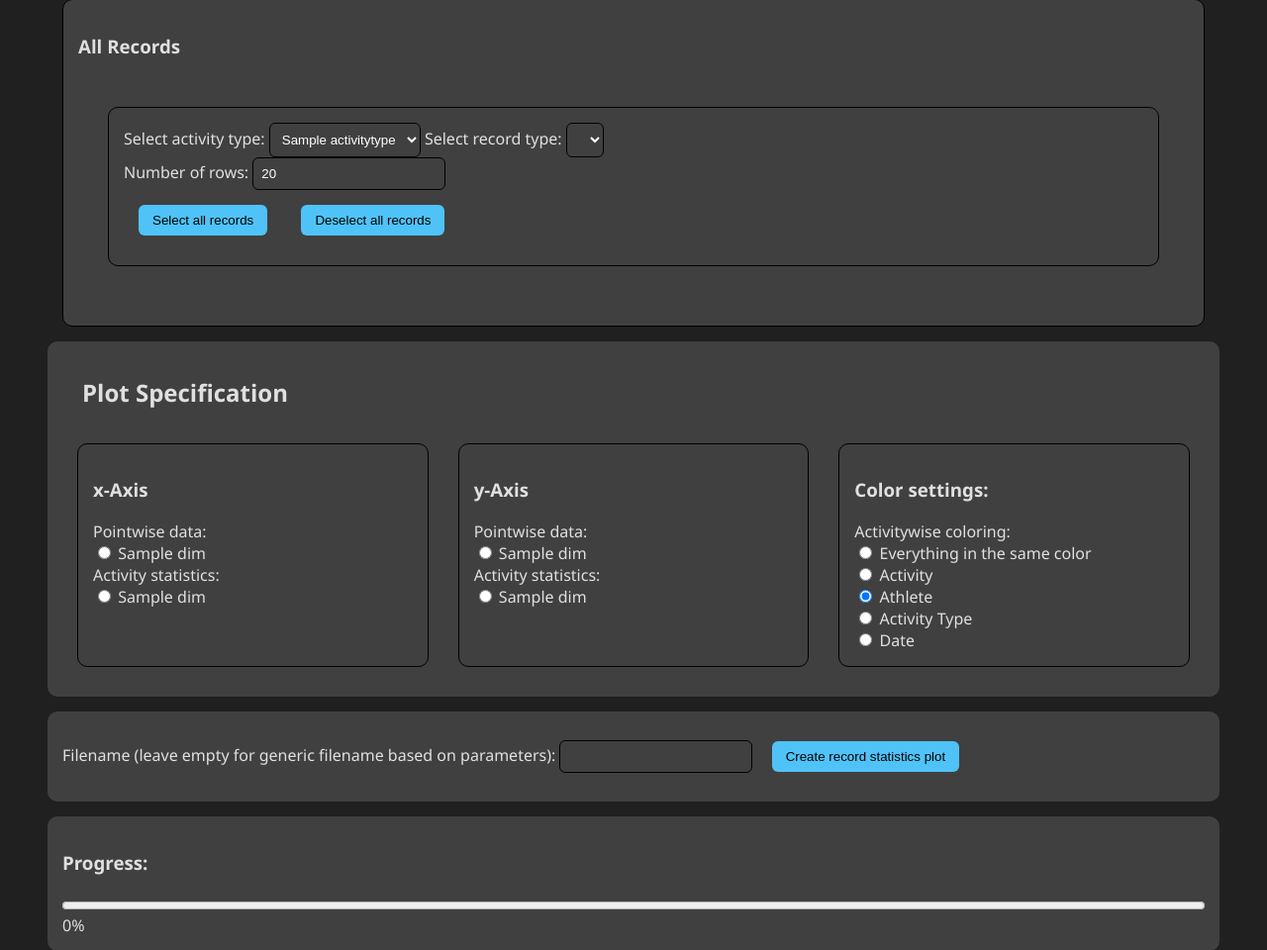
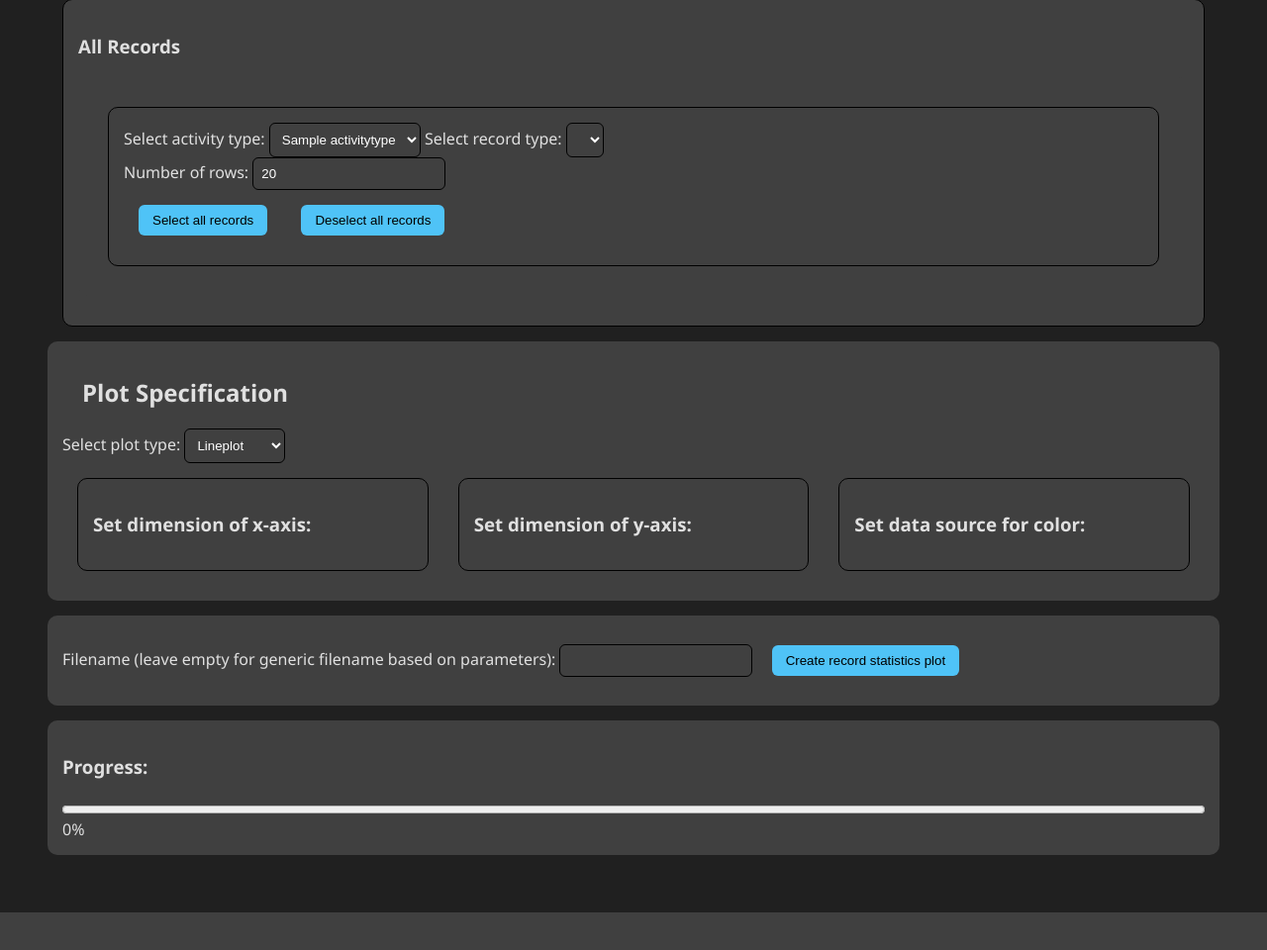
Before and after one commit to Feathergunner/GPXVis, a Flask app: template templates/records.html in a window 1280 px wide. Shown: the part 559-1519 px from the top of the page at 99% size. After the commit the page ends 1481 px from the top, so only its background shows below. Run offline with Flask 3, Linux system fonts and the light colour scheme; the template is opened without the code that fills it: most values are stand-ins (such as "Sample title", 1, 10 or a date in 2020); lists and menus that the app fills with data are empty; parts of the project's set-up code (start-up, migrations or seed data) failed here and were passed over.

Commit message:
Improve plot axis selection

```diff
--- a/App.py
+++ b/App.py
@@ -15,7 +15,7 @@ from src.misc import ensure_dir_exists, check_gps_range
 from src.misc_files import get_metadata_from_file
 
 from org import GPX_DIR
-from src.org_plotting import AXIS_DIM_CONT, AXIS_DIM_CAT
+from src.org_plotting import AXIS_DIM_CONT, AXIS_DIM_CAT, AXIS_DOM_COLOR
 
 app = Flask(__name__)
 # init database:
@@ -77,6 +77,7 @@ def statistics():
 		activity_types=_activity_types,
 		axisdim_cont= AXIS_DIM_CONT,
 		axisdim_cat=AXIS_DIM_CAT,
+		axisdim_color=AXIS_DOM_COLOR,
 		default_setting=_defaults)
 
 @app.route("/maps")
@@ -129,6 +130,7 @@ def records():
 		recordtypes=recordtypes_by_acttype,
 		axisdim_cont= AXIS_DIM_CONT,
 		axisdim_cat=AXIS_DIM_CAT,
+		axisdim_color=AXIS_DOM_COLOR,
 		default_setting=_defaults)
 
 @app.route("/settings")
--- a/src/org_plotting.py
+++ b/src/org_plotting.py
@@ -48,3 +48,11 @@ AXIS_DIM_CAT = [
 	{"value" : "total duration", "label": "Duration"},
 	{"value" : "total elevation", "label": "Total Elevation"}
 ]
+
+AXIS_DOM_COLOR = [
+	{"value" : "singular", "label" : "Everything in the same color"},
+	{"value" : "activity" , "label" : "Activity"},
+	{"value" : "athlete" , "label" : "Athlete"},
+	{"value" : "activitytype", "label" : "Activity Type"},
+	{"value" : "date", "label" : "Date"}
+]
--- a/static/js/main.js
+++ b/static/js/main.js
@@ -212,9 +212,9 @@ async function runDataPlotter() {
 			date_min: document.getElementById("inputDateMin").value,
 			date_max: document.getElementById("inputDateMax").value,
 			use_unkown_date: document.getElementById("checkUnknownDate").checked,
-			axis_x: document.getElementById("form_select_axis_x").elements["radio_axis_x"].value,
-			axis_y: document.getElementById("form_select_axis_y").elements["radio_axis_y"].value,
-			color_key: document.getElementById("form_select_color_key").elements["color_key"].value,
+			axis_x: document.getElementById("form_select_axis_x").elements["key_x"].value,
+			axis_y: document.getElementById("form_select_axis_y").elements["key_y"].value,
+			color_key: document.getElementById("form_select_axis_c").elements["key_c"].value,
 			filename: document.getElementById("input_filename").value
 		})
 	});
@@ -232,9 +232,9 @@ async function runDataPlotterRecords(){
 		},
 		body: JSON.stringify({
 			recorddata_ids: getFromSelection("selectedRecords"),
-			axis_x: document.getElementById("form_select_axis_x").elements["radio_axis_x"].value,
-			axis_y: document.getElementById("form_select_axis_y").elements["radio_axis_y"].value,
-			color_key: document.getElementById("form_select_color_key").elements["color_key"].value,
+			axis_x: document.getElementById("form_select_axis_x").elements["key_x"].value,
+			axis_y: document.getElementById("form_select_axis_y").elements["key_y"].value,
+			color_key: document.getElementById("form_select_axis_c").elements["key_c"].value,
 			filename: document.getElementById("input_filename").value
 		})
 	});
--- /dev/null
+++ b/static/js/select_plotparams.js
@@ -0,0 +1,73 @@
+let plotType = "Lineplot"
+let keyX = axisdim_cont[0]
+let keyY = axisdim_cont[1]
+let keyC = axisdim_color[0]
+
+let axisDimSelectionParent = null
+
+function createDimSelectionForm(axis){
+	axisDimSelectionParent = document.getElementById("divAxis_"+axis);
+	// Clear existing selection content:
+	axisDimSelectionParent.innerHTML = "";
+
+	// set which set of options is displayed:
+	if (axis == "c"){
+		// options are possible data sources for color:
+		axisOptions = axisdim_color;
+		//create Label:
+		label = document.createElement("h3");
+		label.textContent = "Set data source for color:";
+		axisDimSelectionParent.appendChild(label);
+	}else{
+		// options depend on plotType:
+		if (plotType == "Lineplot"){
+			// datapoint-wise data:
+			axisOptions = axisdim_cont;
+		}
+		if (plotType == "Scatterplot"){
+			// activity-wise / aggregated data:
+			axisOptions = axisdim_cat;
+		}
+		//create Label:
+		label = document.createElement("h3");
+		label.textContent = "Set dimension of "+axis+"-axis:";
+		axisDimSelectionParent.appendChild(label);
+	}
+
+	// create form:
+	const newForm = document.createElement("form");
+	newForm.id = "form_select_axis_"+axis;
+	// create options:
+	axisOptions.forEach(dimOption =>{
+		const optionRadio = document.createElement("input");
+		optionRadio.type = "radio";
+		optionRadio.value = dimOption.value;
+		optionRadio.name = "key_"+axis;
+		const optionLabel = document.createElement("label");
+		optionLabel.textContent = dimOption.label;
+		newForm.appendChild(optionRadio);
+		newForm.appendChild(optionLabel);
+		newForm.appendChild(document.createElement("br"));
+	});
+	axisDimSelectionParent.appendChild(newForm);
+}
+
+function updatePlotType(){
+	console.log("updatePlotType")
+	plotType = plotTypeSelect.value;
+	// create selection forms, depending on plotType
+	createDimSelectionForm("x");
+	createDimSelectionForm("y");
+	createDimSelectionForm("c");
+}
+
+// Initialize the page
+document.addEventListener("DOMContentLoaded", function() {
+	// setup html elements:
+	plotTypeSelect = document.getElementById("select_plottype");
+
+	// Register event listeners
+	plotTypeSelect.addEventListener("change", updatePlotType);
+
+	updatePlotType();
+});
--- a/templates/components/select_color_key.html
+++ /dev/null
@@ -1,33 +0,0 @@
-<div class="panel floating">
-    <h3>Color settings:</h3>
-    <form id="form_select_color_key">
-    	Activitywise coloring:<br>
-		<input type="radio" id="radio_color" name="color_key" value="singular">
-		<label>Everything in the same color</label><br>
-		<input type="radio" id="radio_color" name="color_key" value="activity">
-		<label>Activity</label><br>
-		<input type="radio" id="radio_color" name="color_key" value="athlete" checked="checked">
-		<label>Athlete</label><br>
-		<input type="radio" id="radio_color" name="color_key" value="activitytype">
-		<label>Activity Type</label><br>
-		<input type="radio" id="radio_color" name="color_key" value="date">
-		<label>Date</label><br>
-
-		<!--
-		<input type="radio" id="radio_color" name="color_key" value="distance_total">
-		<label>Total Distance</label><br>
-		<input type="radio" id="radio_color" name="color_key" value="speed_avg">
-		<label>Average Speed</label><br>
-		-->
-
-		<!--
-		Splitwise coloring:<br>
-		<input type="radio" id="radio_color" name="color_key" value="speed">
-		<label>Speed</label><br>
-		<input type="radio" id="radio_color" name="color_key" value="elevation">
-		<label>Elevation</label><br>
-		<input type="radio" id="radio_color" name="color_key" value="slope">
-		<label>Slope</label><br>
-		-->
-	</form>
-</div>
--- a/templates/components/select_plotaxis_dimension.html
+++ /dev/null
@@ -1,19 +0,0 @@
-{% macro select_plotaxis_dimension(axisname, axisdim_cont, axisdim_cat) %}
-<div id="div_axis_{{ axisname }}" class="panel floating">
-	<h3>{{ axisname }}-Axis</h3>
-	<form id="form_select_axis_{{ axisname }}">
-		Pointwise data:<br>
-		{% for dim in axisdim_cont %}
-			<input type="radio" id="radio_axis_{{ axisname }}" name="axis_{{ axisname }}_type" value="{{ dim.value }}">
-			<label>{{ dim.label}}</label><br>
-		{% endfor %}
-
-		Activity statistics:<br>
-		{% for dim in axisdim_cat %}
-			<input type="radio" id="radio_axis_{{ axisname }}" name="axis_{{ axisname }}_type" value="{{ dim.value }}">
-			<label>{{ dim.label}}</label><br>
-		{% endfor %}
-	</form>
-</div>
-
-{% endmacro %}
--- a/templates/components/select_plotparams.html
+++ b/templates/components/select_plotparams.html
@@ -1,10 +1,25 @@
-{% from "components/select_plotaxis_dimension.html" import select_plotaxis_dimension %}
-
+{% block content %}
 <div class="cleanpanel">
 	<h2>Plot Specification</h2>
+	<label for="select_plottype">Select plot type:</label>
+	<select id="select_plottype">
+		<option value="Lineplot">Lineplot</option>
+		<option value="Scatterplot">Scatterplot</option>
+	</select>
 	<div class="divrow">
-		{{ select_plotaxis_dimension("x", axisdim_cont, axisdim_cat) }}
-		{{ select_plotaxis_dimension("y", axisdim_cont, axisdim_cat) }}
-		{% include "components/select_color_key.html" %}
+		<div id="divAxis_x" class="panel floating"></div>
+		<div id="divAxis_y" class="panel floating"></div>
+		<div id="divAxis_c" class="panel floating"></div>
 	</div>
 </div>
+{% endblock %}
+
+{% block scripts %}
+<script>
+    const axisdim_cont = {{ axisdim_cont | tojson }};
+    const axisdim_cat = {{ axisdim_cat | tojson }};
+    const axisdim_color = {{ axisdim_color | tojson }};
+</script>
+
+<script src="{{ url_for('static', filename='js/select_plotparams.js') }}" defer></script>
+{% endblock %}
```
